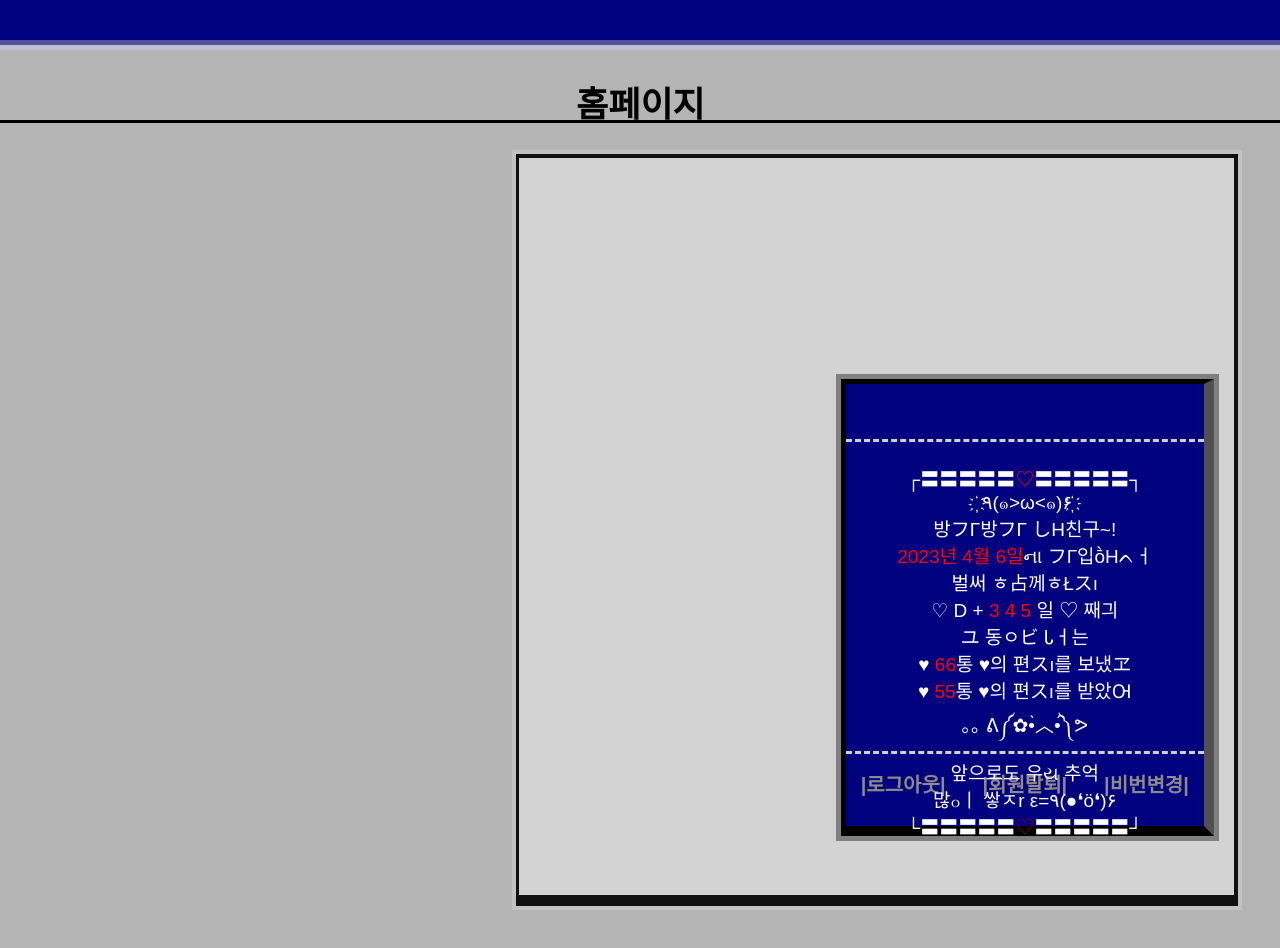
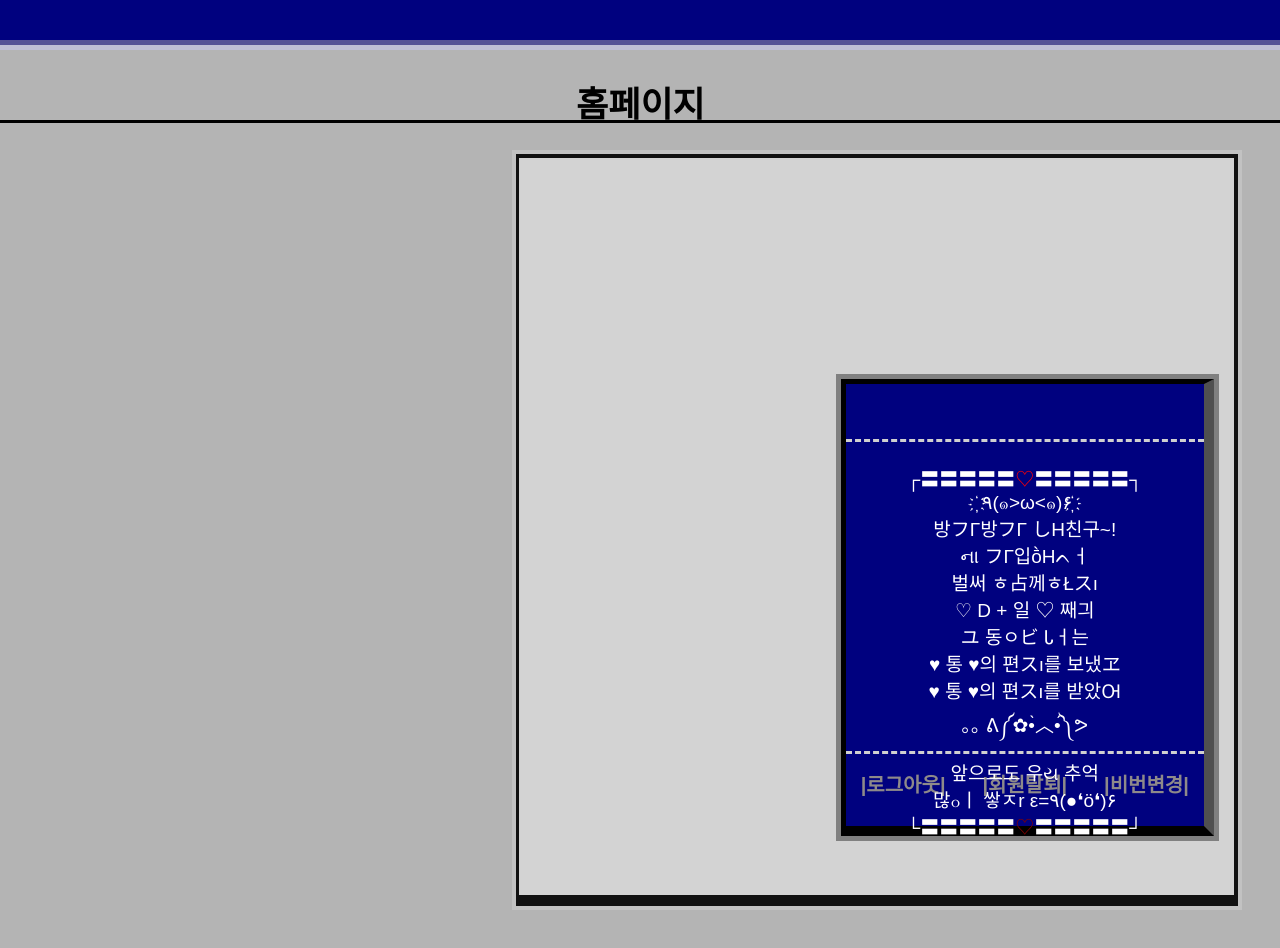
Before and after one commit to hanaxauay/BottleProject, a React (Create React App) app: page /Temp in a window 1280 px wide. Built offline with nearby package versions, Linux system fonts and the light colour scheme; no server answers; a web font is replaced by a local one.

Commit message:
ㄹㄹ
영신이는 보거라

```diff
--- a/src/pages/Setting.jsx
+++ b/src/pages/Setting.jsx
@@ -8,10 +8,10 @@ import axios from 'axios';
 
 export default function Setting() {
   const [email, setEmail] = useState([]);
-  const [dateText, setDateText] = useState('2023년 4월 6일');
-  const [daysText, setDaysText] = useState('3 4 5');
-  const [sentMessages, setSentMessages] = useState('66');
-  const [receivedMessages, setReceivedMessages] = useState('55');
+  const [dateText, setDateText] = useState();
+  const [daysText, setDaysText] = useState();
+  const [sentMessages, setSentMessages] = useState();
+  const [receivedMessages, setReceivedMessages] = useState();
 
   const handleInputChange = (setterFunc, value) => {
     setterFunc(value);
```
